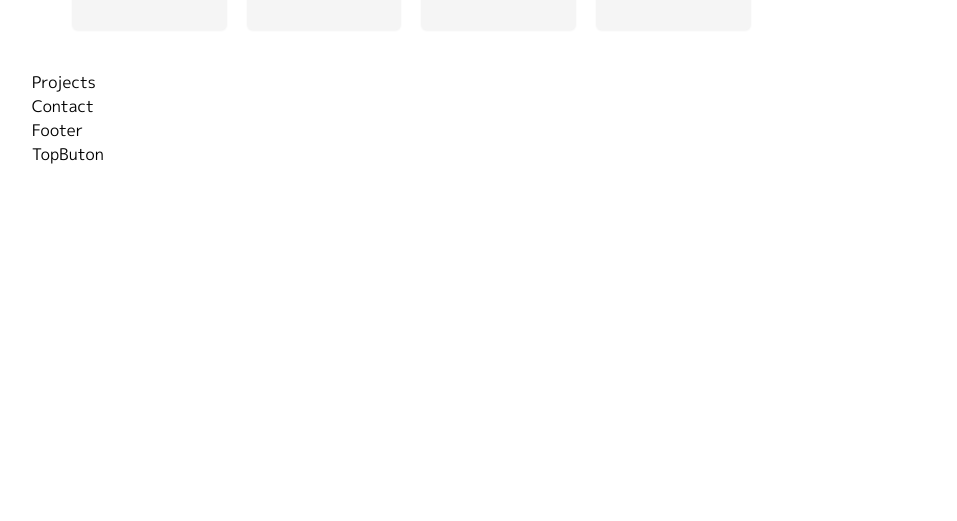
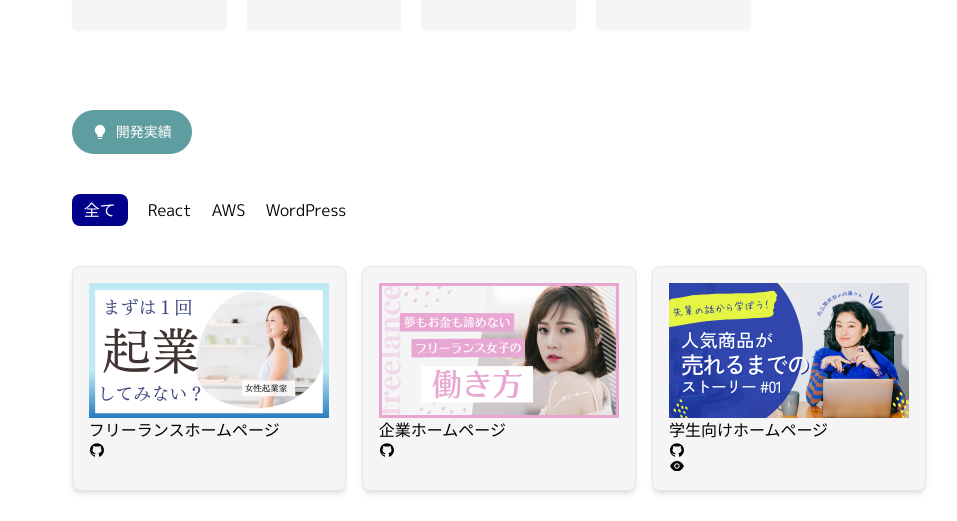
Before and after one commit to aotatsu8/nextlayer-portfolio, a Next.js app: page / in a window 1280 px wide. Shown: the part 2210-2731 px from the top of the page, without its empty margins (314-1271 px from the left). Before the commit the page ends 2376 px from the top, so only its background shows below. Built offline with nearby package versions, Linux system fonts and the light colour scheme.

Commit message:
Projectsコンポーネント作成

```diff
--- a/package.json
+++ b/package.json
@@ -9,6 +9,7 @@
     "lint": "next lint"
   },
   "dependencies": {
+    "framer-motion": "^12.7.3",
     "next": "15.3.0",
     "react": "^19.0.0",
     "react-dom": "^19.0.0",
--- /dev/null
+++ b/src/components/ProjectCard.tsx
@@ -0,0 +1,39 @@
+import React from 'react';
+import { AiFillEye, AiFillGithub } from 'react-icons/ai';
+import { motion } from 'framer-motion';
+
+// プロジェクトの型定義
+type ProjectCardProps = {
+  name: string;
+  githubUrl: string;
+  image: string;
+  projectUrl?: string; // オプショナルプロパティ
+  deployed?: boolean; // オプショナルプロパティ
+};
+
+function ProjectCard({ name, githubUrl, image, projectUrl, deployed }: ProjectCardProps) {
+  return (
+    <motion.div
+      initial={{ opacity: 0 }}
+      animate={{ opacity: 1 }}
+      exit={{ opacity: 0 }}
+      transition={{ duration: 0.3 }}
+      className="mb-4 p-4 border border-gray-200 rounded-lg bg-whitesmoke shadow-md"
+    >
+      <img src={image} alt={`${name}Image`} />
+      <h3>{name}</h3>
+      <div>
+        <a href={githubUrl} target="_blank">
+          <AiFillGithub />
+        </a>
+        {deployed && (
+          <a href={projectUrl} target="_blank">
+            <AiFillEye />
+          </a>
+        )}
+      </div>
+    </motion.div>
+  );
+}
+
+export default ProjectCard;
--- /dev/null
+++ b/src/components/ProjectFilter.tsx
@@ -0,0 +1,53 @@
+import { projects, Project } from '@/constants/projects';
+import React, { useEffect } from 'react';
+
+type ProjectFilterProps = {
+  activeCategory: string;
+  setActiveCategory: (category: string) => void;
+  setFiltered: (filtered: Project[]) => void;
+};
+
+function ProjectFilter({ activeCategory, setActiveCategory, setFiltered }: ProjectFilterProps) {
+  useEffect(() => {
+    if (activeCategory === 'all') {
+      setFiltered(projects);
+      return;
+    }
+
+    const filtered = projects.filter((projects) => projects.category.includes(activeCategory));
+    setFiltered(filtered);
+  }, [activeCategory, setFiltered]);
+
+  return (
+    <div className="flex gap-5 my-10">
+      <button
+        className={activeCategory === 'all' ? 'bg-darkblue py-1 px-3 text-white rounded-lg' : ''}
+        onClick={() => setActiveCategory('all')}
+      >
+        全て
+      </button>
+      <button
+        className={activeCategory === 'react' ? 'bg-darkblue py-1 px-3 text-white rounded-lg' : ''}
+        onClick={() => setActiveCategory('react')}
+      >
+        React
+      </button>
+      <button
+        className={activeCategory === 'aws' ? 'bg-darkblue py-1 px-3 text-white rounded-lg' : ''}
+        onClick={() => setActiveCategory('aws')}
+      >
+        AWS
+      </button>
+      <button
+        className={
+          activeCategory === 'wordpress' ? 'bg-darkblue py-1 px-3 text-white rounded-lg' : ''
+        }
+        onClick={() => setActiveCategory('wordpress')}
+      >
+        WordPress
+      </button>
+    </div>
+  );
+}
+
+export default ProjectFilter;
--- a/src/components/Projects.tsx
+++ b/src/components/Projects.tsx
@@ -1,7 +1,70 @@
-import React from "react";
+'use client';
+import React, { useState } from 'react';
+import { AiFillBulb } from 'react-icons/ai';
+import ProjectCard from './ProjectCard';
+import ProjectFilter from './ProjectFilter';
+import { Project } from '@/constants/projects';
+import { AnimatePresence } from 'framer-motion';
 
 function Projects() {
-  return <div>Projects</div>;
+  // フィルタ
+  const [activeCategory, setActiveCategory] = useState<string>('all');
+  const [filtered, setFiltered] = useState<Project[]>([]);
+  const [visibleProjects, setVisibleProjects] = useState<number>(9);
+  const loadMoreProjects = () => {
+    setVisibleProjects((preVisibleProjects) => preVisibleProjects + 6);
+  };
+
+  return (
+    <section
+      className="w-full h-fit px-[40px] py-10 max-xs:px-[20px] relative bg-white"
+      id="projects"
+    >
+      <div className="max-w-7xl mx-auto">
+        {/* セクションタイトル */}
+        <div className="inline-block">
+          <p className="bg-cadetblue text-white text-sm font-medium py-3 px-5 rounded-full flex items-center gap-2">
+            <span>
+              <AiFillBulb className="w-4 h-4" />
+            </span>
+            開発実績
+          </p>
+        </div>
+        {/* フィルター */}
+        <ProjectFilter
+          activeCategory={activeCategory}
+          setActiveCategory={setActiveCategory}
+          setFiltered={setFiltered}
+        />
+        {/* カード */}
+        <div className="grid grid-cols-1 sm:grid-cols-2 lg:grid-cols-3 gap-4">
+          <AnimatePresence>
+            {filtered.slice(0, visibleProjects).map((project, index) => (
+              <ProjectCard
+                key={index}
+                name={project.name}
+                githubUrl={project.githubUrl}
+                image={project.image}
+                projectUrl={project.projectUrl}
+                deployed={project.deployed}
+              />
+            ))}
+          </AnimatePresence>
+        </div>
+        {/* もっと見る */}
+        {visibleProjects < filtered.length && (
+          <div className="text-center mt-4">
+            <button
+              className="bg-darkblue text-white px-2 py-1 rounded-md hover:bg-darkblue/75"
+              onClick={loadMoreProjects}
+            >
+              もっと見る
+            </button>
+          </div>
+        )}
+      </div>
+    </section>
+  );
 }
 
 export default Projects;
--- /dev/null
+++ b/src/constants/projects.ts
@@ -0,0 +1,104 @@
+// プロジェクトの型定義
+export type Project = {
+  name: string;
+  githubUrl: string;
+  image: string;
+  category: string[];
+  projectUrl?: string; // オプショナルプロパティ
+  deployed?: boolean; // オプショナルプロパティ
+};
+
+export const projects: Project[] = [
+  {
+    name: 'フリーランスホームページ',
+    githubUrl: '',
+    image: '../../assets/projects/1.png',
+    category: ['react', 'aws'],
+  },
+  {
+    name: '企業ホームページ',
+    githubUrl: '',
+    image: '../../assets/projects/2.png',
+    category: ['react'],
+  },
+  {
+    name: '学生向けホームページ',
+    githubUrl: '',
+    image: '../../assets/projects/3.png',
+    category: ['wordpress'],
+    projectUrl: '',
+    deployed: true,
+  },
+  {
+    name: '学生向けホームページ',
+    githubUrl: '',
+    image: '../../assets/projects/3.png',
+    category: ['wordpress'],
+    projectUrl: '',
+    deployed: true,
+  },
+  {
+    name: '学生向けホームページ',
+    githubUrl: '',
+    image: '../../assets/projects/3.png',
+    category: ['aws'],
+    projectUrl: '',
+    deployed: true,
+  },
+  {
+    name: '学生向けホームページ',
+    githubUrl: '',
+    image: '../../assets/projects/3.png',
+    category: ['wordpress'],
+    projectUrl: '',
+    deployed: true,
+  },
+  {
+    name: '学生向けホームページ',
+    githubUrl: '',
+    image: '../../assets/projects/3.png',
+    category: ['wordpress'],
+    projectUrl: '',
+    deployed: true,
+  },
+  {
+    name: '学生向けホームページ',
+    githubUrl: '',
+    image: '../../assets/projects/3.png',
+    category: ['wordpress'],
+    projectUrl: '',
+    deployed: true,
+  },
+  {
+    name: '学生向けホームページ',
+    githubUrl: '',
+    image: '../../assets/projects/3.png',
+    category: ['wordpress'],
+    projectUrl: '',
+    deployed: true,
+  },
+  {
+    name: '学生向けホームページ',
+    githubUrl: '',
+    image: '../../assets/projects/3.png',
+    category: ['wordpress'],
+    projectUrl: '',
+    deployed: true,
+  },
+  {
+    name: '学生向けホームページ',
+    githubUrl: '',
+    image: '../../assets/projects/3.png',
+    category: ['wordpress'],
+    projectUrl: '',
+    deployed: true,
+  },
+  {
+    name: '学生向けホームページ',
+    githubUrl: '',
+    image: '../../assets/projects/3.png',
+    category: ['wordpress'],
+    projectUrl: '',
+    deployed: true,
+  },
+];
```
Also changed, not shown: 1 other file (tests, documents, lock files or other folders).
